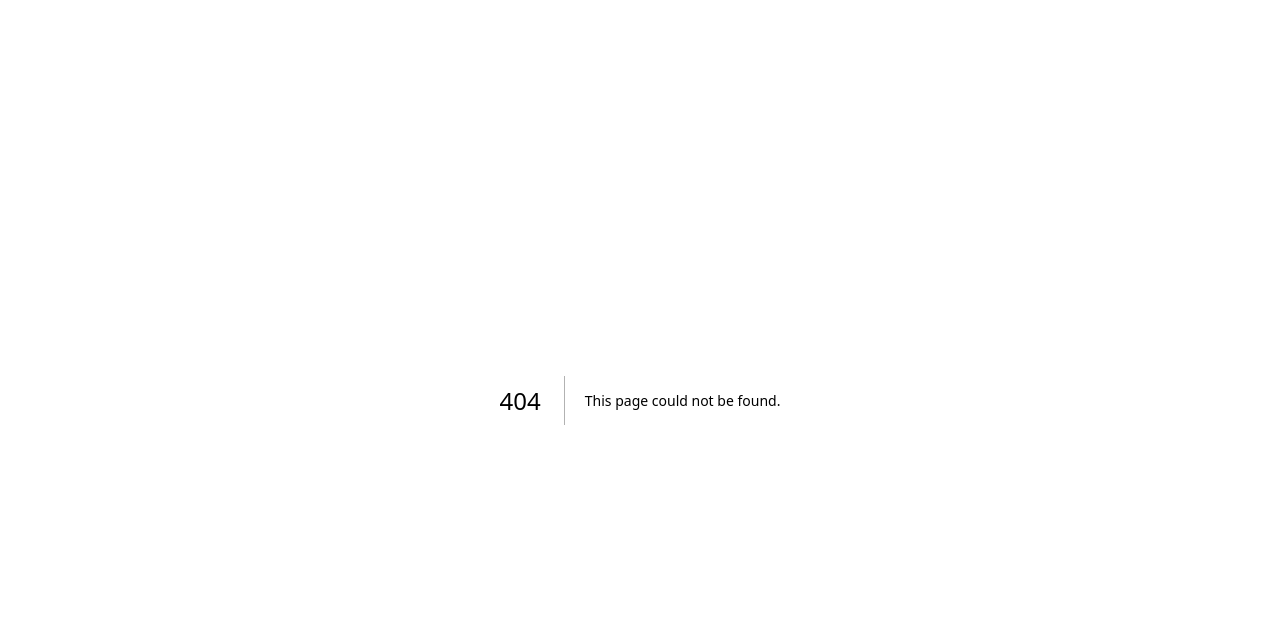
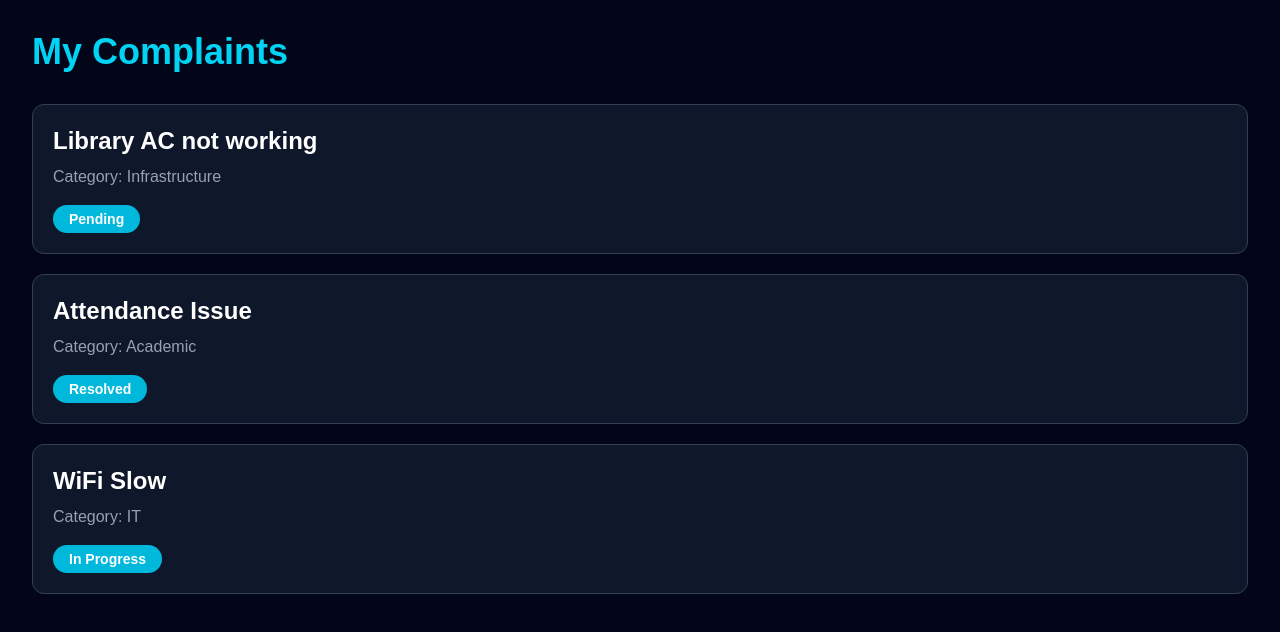
Before and after one commit to gaurav200887/campusmind-ai, a Next.js app in the folder frontend/: page /complaints in a window 1280 px wide. Before the commit this address had no page. Shown: the top 632 px of the page. Built offline with nearby package versions, Linux system fonts and the light colour scheme.

Commit message:
Added dashboard navigation and campus feed UI

```diff
--- /dev/null
+++ b/frontend/app/campus-feed/page.tsx
@@ -0,0 +1,62 @@
+export default function CampusFeedPage() {
+  const posts = [
+    {
+      id: 1,
+      name: "Rahul Sharma",
+      department: "Computer Science",
+      event: "Tech Fest 2026",
+      caption: "Amazing experience at the AI Workshop! 🚀",
+      image: "https://picsum.photos/600/350?random=1",
+      likes: 125,
+      comments: 18,
+    },
+    {
+      id: 2,
+      name: "Priya Singh",
+      department: "MBA",
+      event: "Cultural Fest",
+      caption: "Enjoyed today's cultural performances 🎉",
+      image: "https://picsum.photos/600/350?random=2",
+      likes: 96,
+      comments: 12,
+    },
+  ];
+
+  return (
+    <main className="min-h-screen bg-slate-950 p-8 text-white">
+      <h1 className="mb-8 text-4xl font-bold text-cyan-400">
+        Campus Feed
+      </h1>
+
+      <div className="mx-auto max-w-3xl space-y-8">
+        {posts.map((post) => (
+          <div
+            key={post.id}
+            className="overflow-hidden rounded-2xl border border-slate-700 bg-slate-900"
+          >
+            <img
+              src={post.image}
+              alt={post.event}
+              className="h-72 w-full object-cover"
+            />
+
+            <div className="p-6">
+              <h2 className="text-xl font-bold">{post.name}</h2>
+
+              <p className="text-gray-400">
+                {post.department} • {post.event}
+              </p>
+
+              <p className="mt-4">{post.caption}</p>
+
+              <div className="mt-6 flex justify-between text-cyan-400">
+                <span>❤️ {post.likes}</span>
+                <span>💬 {post.comments}</span>
+              </div>
+            </div>
+          </div>
+        ))}
+      </div>
+    </main>
+  );
+}
--- /dev/null
+++ b/frontend/app/complaints/page.tsx
@@ -0,0 +1,49 @@
+export default function ComplaintsPage() {
+  const complaints = [
+    {
+      id: 1,
+      title: "Library AC not working",
+      category: "Infrastructure",
+      status: "Pending",
+    },
+    {
+      id: 2,
+      title: "Attendance Issue",
+      category: "Academic",
+      status: "Resolved",
+    },
+    {
+      id: 3,
+      title: "WiFi Slow",
+      category: "IT",
+      status: "In Progress",
+    },
+  ];
+
+  return (
+    <main className="min-h-screen bg-slate-950 text-white p-8">
+      <h1 className="text-4xl font-bold text-cyan-400 mb-8">
+        My Complaints
+      </h1>
+
+      <div className="space-y-5">
+        {complaints.map((item) => (
+          <div
+            key={item.id}
+            className="rounded-xl border border-slate-700 bg-slate-900 p-5"
+          >
+            <h2 className="text-2xl font-semibold">{item.title}</h2>
+
+            <p className="mt-2 text-gray-400">
+              Category: {item.category}
+            </p>
+
+            <span className="mt-4 inline-block rounded-full bg-cyan-500 px-4 py-1 text-sm font-bold">
+              {item.status}
+            </span>
+          </div>
+        ))}
+      </div>
+    </main>
+  );
+}
--- a/frontend/app/dashboard/page.tsx
+++ b/frontend/app/dashboard/page.tsx
@@ -1,58 +1,70 @@
 import Sidebar from "@/components/layout/Sidebar";
 import Topbar from "@/components/layout/Topbar";
-import DashboardCard from "@/components/layout/Dashboardcard";
+import DashboardCard from "@/components/layout/DashboardCard";
 
 import {
   Bot,
   FileText,
   MapPinned,
   User,
+  Newspaper,
+  Bell,
 } from "lucide-react";
 
 export default function DashboardPage() {
   return (
-    <main className="flex bg-slate-950 text-white min-h-screen">
-
+    <main className="flex min-h-screen bg-slate-950 text-white">
       <Sidebar />
 
       <div className="flex-1">
-
         <Topbar />
 
         <div className="p-8">
-
-          <div className="grid gap-6 md:grid-cols-2">
-
+          <div className="grid gap-6 md:grid-cols-2 lg:grid-cols-3">
             <DashboardCard
               title="AI Chat"
               description="Ask AI anything about your college."
               icon={<Bot size={40} />}
+              href="/ai-chat"
             />
 
             <DashboardCard
               title="Complaint Portal"
               description="Register and track complaints."
               icon={<FileText size={40} />}
+              href="/complaint"
+            />
+
+            <DashboardCard
+              title="Campus Feed"
+              description="See student posts and updates."
+              icon={<Newspaper size={40} />}
+              href="/campus-feed"
+            />
+
+            <DashboardCard
+              title="Announcements"
+              description="Latest college notices."
+              icon={<Bell size={40} />}
+              href="/announcements"
             />
 
             <DashboardCard
               title="Campus Map"
-              description="Navigate your campus easily."
+              description="Navigate your campus."
               icon={<MapPinned size={40} />}
+              href="/campus-map"
             />
 
             <DashboardCard
               title="Student Profile"
-              description="View and edit your profile."
+              description="Manage your profile."
               icon={<User size={40} />}
+              href="/profile"
             />
-
           </div>
-
         </div>
-
       </div>
-
     </main>
   );
 }
--- a/frontend/components/layout/Dashboardcard.tsx
+++ b/frontend/components/layout/Dashboardcard.tsx
@@ -1,16 +1,21 @@
+import Link from "next/link";
+
 type Props = {
   title: string;
   description: string;
   icon: React.ReactNode;
+  href: string;
 };
 
 export default function DashboardCard({
   title,
   description,
   icon,
+  href,
 }: Props) {
   return (
-    <div className="rounded-2xl bg-slate-900 border border-slate-800 p-8 hover:border-cyan-400 transition">
+    <Link href={href}>
+      <div className="cursor-pointer rounded-2xl border border-slate-800 bg-slate-900 p-8 transition hover:border-cyan-400 hover:scale-105">
 
         <div className="text-cyan-400">
           {icon}
@@ -25,5 +30,6 @@ export default function DashboardCard({
         </p>
 
       </div>
+    </Link>
   );
 }
```
Lines whose indentation alone changed are shown as unchanged.
